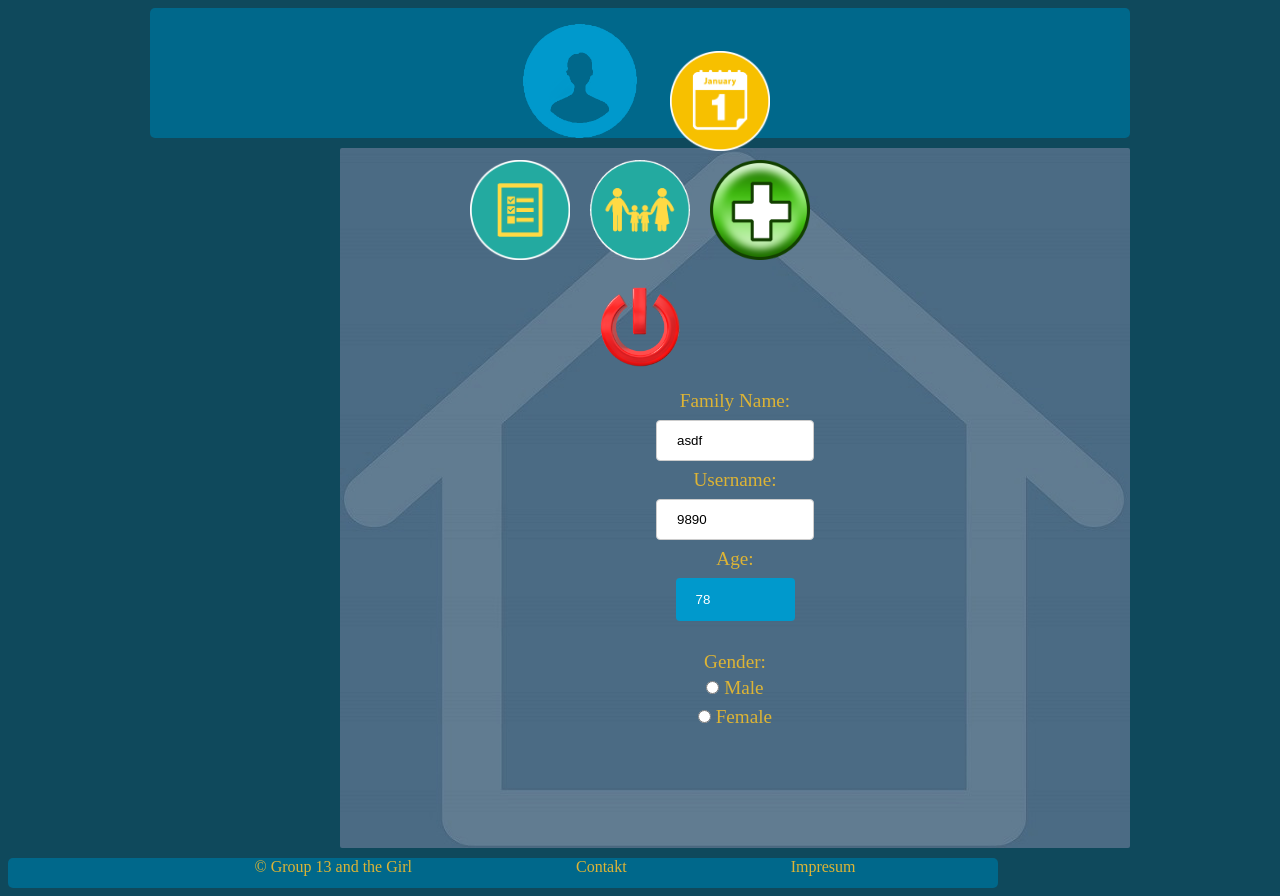
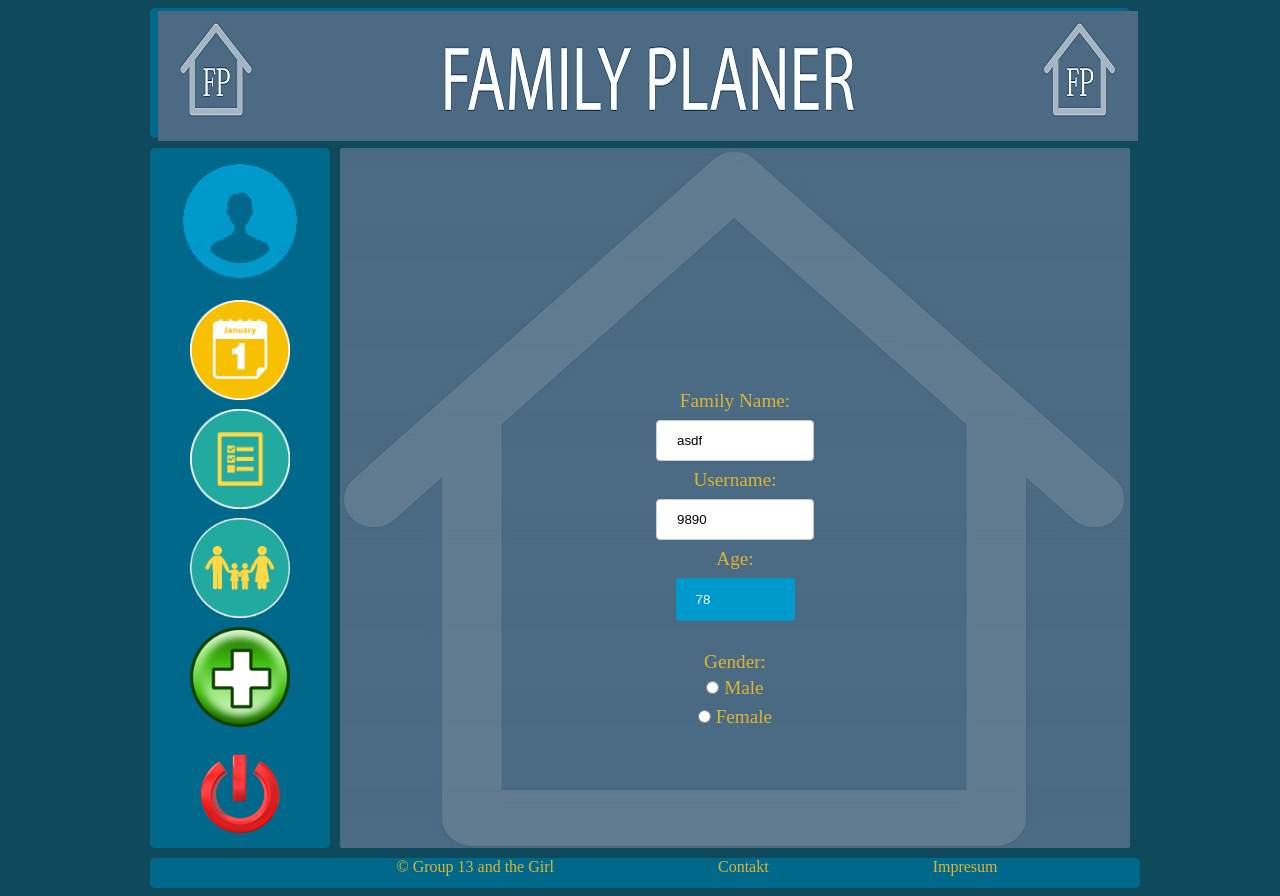
Before and after one commit to laixintao/FamilyPlanner, a Django app: page /user/ in a window 1280 px wide. Run offline with Django 3.2, Linux system fonts and the light colour scheme; a user stored in the database is signed in; data comes from the database, SQL or seed files in the repository.

Commit message:
fix siders

```diff
--- a/accounts/templates/profile.html
+++ b/accounts/templates/profile.html
@@ -16,6 +16,13 @@
 
 	<div id=webseite>
 		<div id=header>
+            <button type="button" id="banner" onClick="self.location.href='FPindex.html'"style="background-color:transparent; border-color:transparent;" >
+					<img src="/static/Pics/banner.jpg"/>
+				</button>
+		</div>
+
+		<div id=main>
+			<div id=menue>
 			<button type="button" id="profile" onClick="self.location.href='/user'"style="background-color:transparent; border-color:transparent;" >
 					<img src="/static/Pics/profilbutton.png" height="140" width="140"/>
 				</button>
```
